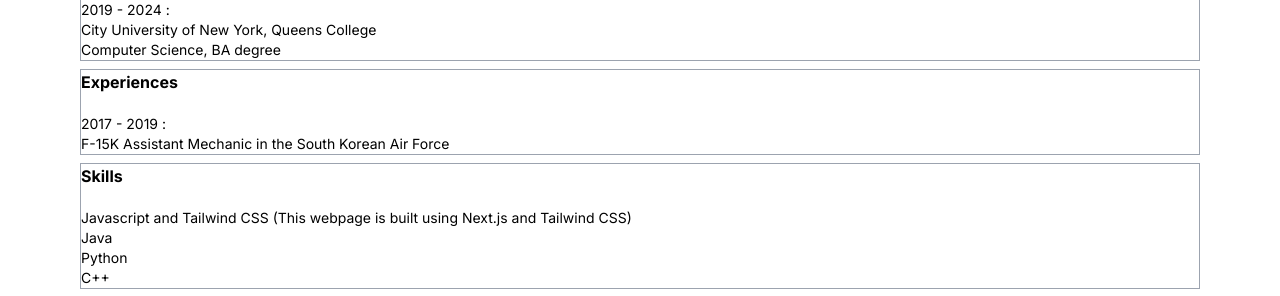
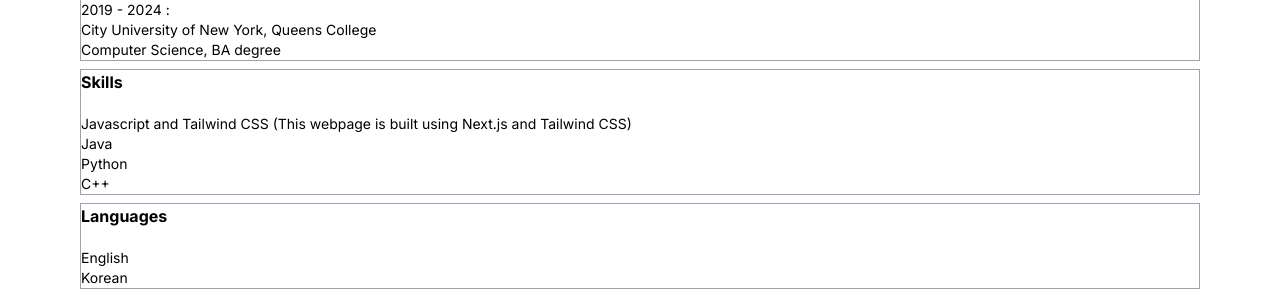
Before and after one commit to joshuajonghankim/career, a Next.js app: page / in a window 1280 px wide. Shown: the part 632-928 px from the top of the page. Built offline with nearby package versions, Linux system fonts and the light colour scheme.

Commit message:
Update page.js

```diff
--- a/app/page.js
+++ b/app/page.js
@@ -65,17 +65,6 @@ export default function Home() {
 
         <div className="border border-gray-400">
           <h1 className="font-bold">
-            Experiences
-          </h1>
-          <p className="text-sm">
-            <br />
-            2017 - 2019 :<br />
-            F-15K Assistant Mechanic in the South Korean Air Force
-          </p>
-        </div>
-
-        <div className="border border-gray-400">
-          <h1 className="font-bold">
             Skills
           </h1>
           <p className="text-sm">
@@ -95,7 +84,6 @@ export default function Home() {
             <br />
             English<br />
             Korean<br />
-            Japanese - intermediate<br />
           </p>
         </div>
       </div>
```
